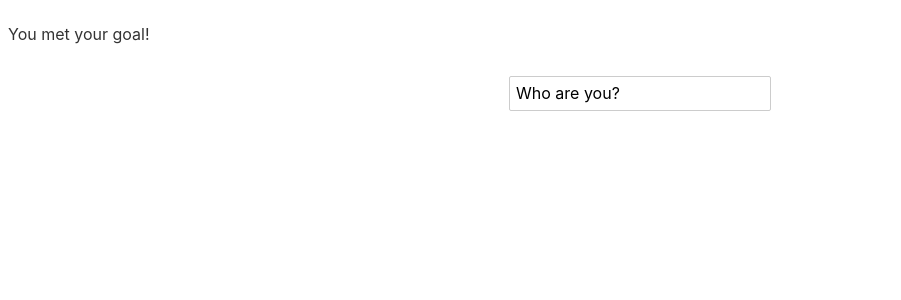
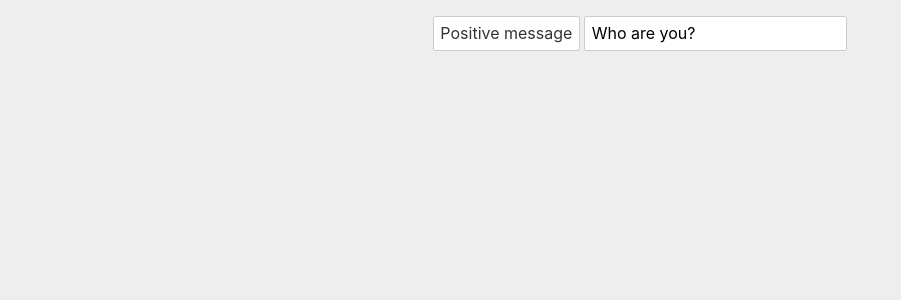
Before and after one commit to Sheilabob/Practice-Log, a Svelte app: page / in a window 1280 px wide. Shown: the top 300 px of the page, without its empty margins (0-901 px from the left). Built offline with nearby package versions, Linux system fonts and the light colour scheme.

Commit message:
working modal, playing with event modifiers

```diff
--- a/public/global.css
+++ b/public/global.css
@@ -61,3 +61,18 @@ button:not(:disabled):active {
 button:focus {
 	border-color: #666;
 }
+
+body {
+	color: #777;
+	background: #eee;
+	padding: 0;
+	margin: 0;
+}
+
+h4 {
+	color: orangered;
+}
+
+button {
+	background: white;
+}
--- a/src/App.svelte
+++ b/src/App.svelte
@@ -1,5 +1,7 @@
 <script>
 	import Modal from './Modal.svelte';
+
+	let showModal = false;
 
 	let people = [
 		{ name: 'ms sheila', subtitle: 'code composer', age:44, id: 1 },
@@ -14,10 +16,15 @@
 
 	let signedIn = 'Who are you?';
 
+	const toggleModal = () => {
+		showModal = !showModal;
+	}
+
 </script>
 
-<Modal />
+<Modal message="You did it!" isCongrats={true} {showModal} on:click={toggleModal}/>
 <main>
+	<button on:click|once={toggleModal}>Positive message</button>
 	<input type="text" bind:value={signedIn}>
 
 	{#if signedIn=='Sheila'}
--- a/src/Modal.svelte
+++ b/src/Modal.svelte
@@ -1,15 +1,35 @@
 <script>
-    let showModal = true;
+    export let message='Something exciting just happened!';
+    export let isCongrats = false;
+
+    export let showModal = false;
 </script>
 
 {#if showModal}
-<div class="backdrop">
+<div class="backdrop" class:congrats={isCongrats} on:click|self>
     <div class="modal">
-        <p>You met your goal!</p>
+        <p>{message}</p>
     </div>
 </div>
 {/if}
 
 <style>
-
+.backdrop {
+    width: 100%;
+    height: 100%;
+    position: fixed;
+    background: rgba(0,0,0,0.8)
+}
+.modal {
+    padding: 10px;
+    border-radius: 10px;
+    max-width: 400px;
+    margin: 10% auto;
+    text-align: center;
+    background: white;
+}
+.congrats .modal {
+    background: crimson;
+    color: white;
+}
 </style>
```
